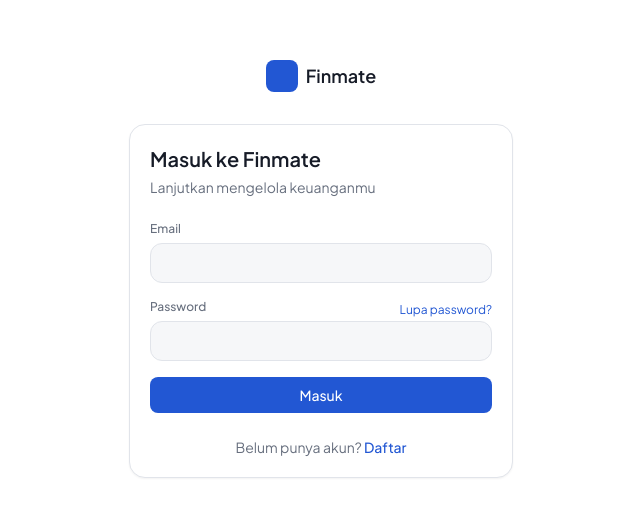
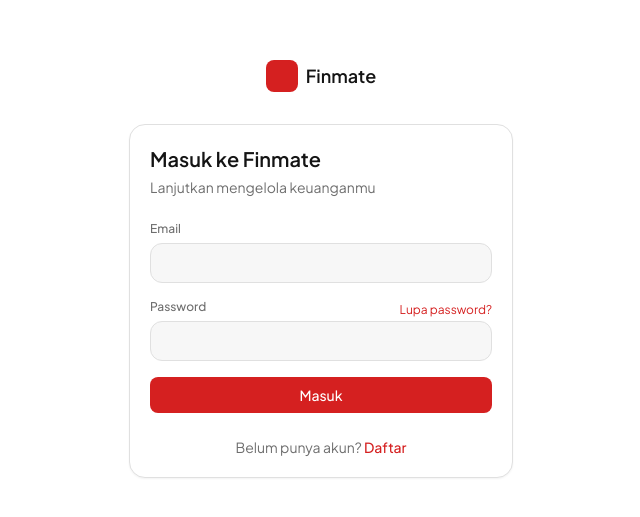
Before and after one commit to ardistalink-a11y/finmate, a Next.js app: page /id/login in a window 1280 px wide. Shown: the part 131-648 px from the top of the page, without its empty margins (319-959 px from the left). Built offline with nearby package versions, Linux system fonts and the light colour scheme.

Commit message:
Switch to black and red theme

```diff
--- a/src/app/globals.css
+++ b/src/app/globals.css
@@ -4,34 +4,34 @@
 
 @layer base {
   :root {
-    --bg: 220 18% 97%;
+    --bg: 0 0% 97%;
     --surface: 0 0% 100%;
-    --surface-2: 220 18% 96%;
-    --fg: 222 28% 12%;
-    --muted: 220 10% 45%;
-    --subtle: 220 9% 64%;
-    --border: 220 16% 90%;
-    --border-strong: 220 14% 82%;
-    --accent: 222 72% 48%;
-    --accent-hover: 222 74% 42%;
+    --surface-2: 0 0% 94%;
+    --fg: 0 0% 8%;
+    --muted: 0 0% 43%;
+    --subtle: 0 0% 62%;
+    --border: 0 0% 88%;
+    --border-strong: 0 0% 78%;
+    --accent: 0 74% 48%;
+    --accent-hover: 0 76% 41%;
     --accent-fg: 0 0% 100%;
     --income: 160 84% 30%;
-    --expense: 0 72% 51%;
+    --expense: 0 72% 48%;
     --warning: 32 95% 44%;
   }
 
   .dark {
-    --bg: 222 25% 7%;
-    --surface: 222 22% 10%;
-    --surface-2: 222 20% 14%;
-    --fg: 220 20% 94%;
-    --muted: 220 10% 68%;
-    --subtle: 220 9% 48%;
-    --border: 222 16% 18%;
-    --border-strong: 222 14% 28%;
-    --accent: 222 90% 72%;
-    --accent-hover: 222 90% 78%;
-    --accent-fg: 0 0% 4%;
+    --bg: 0 0% 4%;
+    --surface: 0 0% 7%;
+    --surface-2: 0 0% 11%;
+    --fg: 0 0% 94%;
+    --muted: 0 0% 67%;
+    --subtle: 0 0% 47%;
+    --border: 0 0% 17%;
+    --border-strong: 0 0% 27%;
+    --accent: 0 78% 58%;
+    --accent-hover: 0 80% 65%;
+    --accent-fg: 0 0% 100%;
     --income: 158 64% 52%;
     --expense: 0 91% 71%;
     --warning: 43 96% 56%;
@@ -62,14 +62,15 @@
   .card {
     @apply rounded-xl border bg-surface shadow-sm;
   }
+
   .input {
     @apply h-10 w-full rounded-lg border bg-bg px-3 text-sm outline-none transition placeholder:text-subtle focus:border-accent focus:ring-4 focus:ring-accent/10 disabled:opacity-50;
   }
+
   .label {
     @apply text-xs font-medium text-muted;
   }
 }
-
 
 @media print {
   body {
```
